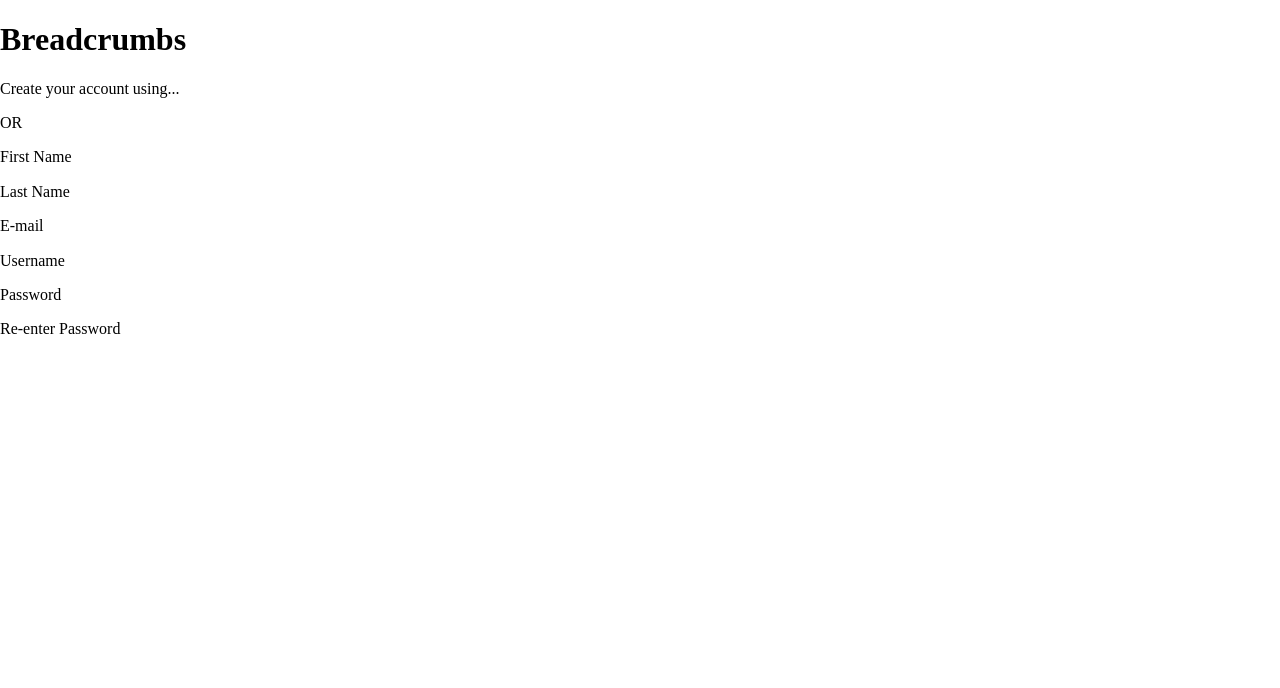
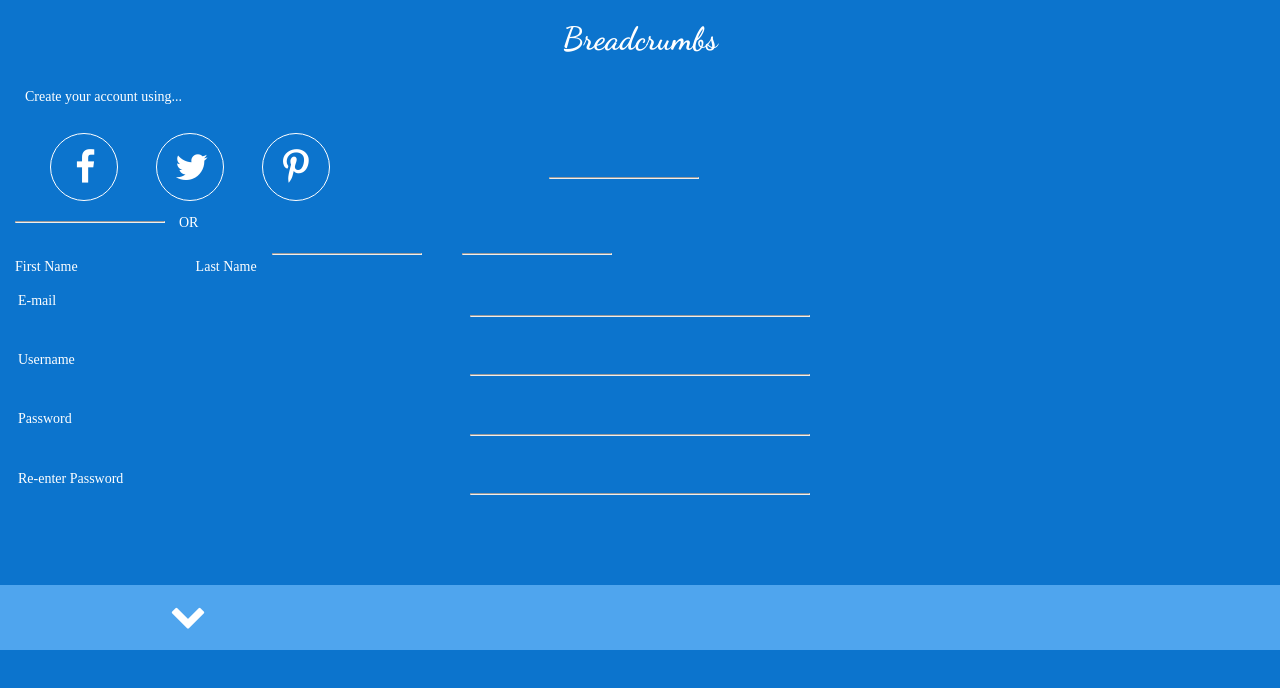
Before and after one commit to KSumiyoshi/Bloc-Breadcrumbs-Travel-App, a website: page html/account-setup.html in a window 1280 px wide. Drawn offline with nearby package versions, Linux system fonts and the light colour scheme; a web font is replaced by a local one.

Commit message:
Updated create-account-setup with html and css

```diff
--- a/html/account-setup.html
+++ b/html/account-setup.html
@@ -8,40 +8,51 @@
         <link href="https://fonts.googleapis.com/css?family=Muli:300,400" rel="stylesheet" type="text/css">
         <link rel="stylesheet" href="https://cdnjs.cloudflare.com/ajax/libs/normalize/5.0.0/normalize.css" type="text/css">
         <link rel="stylesheet" href="https://cdnjs.cloudflare.com/ajax/libs/font-awesome/4.6.3/css/font-awesome.min.css" type="text/css">
-        <link rel="stylesheet" href="../styles/create-account-setup.css" type="text/css">
+        <link rel="stylesheet" href="../styles/account-setup.css" type="text/css">
     </head>
     <body>
         <nav class="header">
-            <h1 class="breadcrumbs">Breadcrumbs</h1>
+            <h1>Breadcrumbs</h1>
             <!-- <img src="assets/breadcrumbs-logo.png"> -->
         </nav>
-        <section>
+        <section id="create-account-text">
             <p>Create your account using...</p>
-            <!-- Three circles with Facebook logo, Twitter logo, Pinterest logo within them-->
+                <div class="circle"></div>
+                    <i class="fa fa-facebook-f"></i>
+                <div class="circle second"></div>
+                    <i class="fa  fa-twitter"></i>
+                <div class="circle third"></div>
+                    <i class="fa fa-pinterest-p"></i>
         </section>
         <section>
-            <!-- Line divider -->
-            <p>OR</p>
-            <!-- Line divider -->
+            <hr class="line one">
+            <p id="or-line" class="line">OR</p>
+            <hr class="line two">
         </section>
         <section>
-            <p>First Name</p>
-            <p>Last Name</p>
+            <p class="names first">First Name</p>
+            <p class="names last">Last Name</p>
+            <hr class="line three">
+            <hr class="line four">
         </section>
         <section>
-            <p>E-mail</p>
+            <p class="info">E-mail</p>
+            <hr class="info-line">
         </section>
         <section>
-            <p>Username</p>
+            <p class="info">Username</p>
+            <hr class="info-line">
         </section>
         <section>
-            <p>Password</p>
+            <p class="info">Password</p>
+            <hr class="info-line">
         </section>
         <section>
-            <p>Re-enter Password</p>
+            <p class="info">Re-enter Password</p>
+            <hr class="info-line">
         </section>
         <footer>
-            <!-- Add downward facing chevron-->
+            <i class="fa fa-chevron-down"></i>
         </footer>
     </body>
 </html>
--- /dev/null
+++ b/styles/account-setup.css
@@ -0,0 +1,139 @@
+/******* Account Setup ********/
+
+
+body {
+    background-color: #0C74CD;
+    font-family: 'Muli';
+    color: #fff;
+    display: flex;
+    min-height: 100vh;
+    flex-direction: column;
+}
+
+h1 {
+    font-family: 'Dancing Script';
+    font-weight: 400;
+    color: #fff;
+}
+
+p {
+    font-weight: 300;
+    font-size: 14px;
+}
+
+/******* Navigation Section ********/
+
+.header {
+    height: 75px;
+    text-align: center;
+}
+
+/******* Body Section ********/
+
+#create-account-text {
+    margin-left: 25px;
+    font-size: 18px;
+}
+
+.circle {
+    height: 66px;
+    width: 66px;
+    border-radius: 50%;
+    border: 1px #fff solid;
+    margin-left: 25px;
+    margin-top: 14px;
+    float: left;
+    z-index: -1;
+}
+
+.second, .third{
+    margin-left: 38px;
+}
+
+.fa {
+    color: #fff;
+    font-size: 36px;
+}
+
+.fa-facebook-f {
+    margin-left: -255px;
+    margin-top: 30px;
+}
+
+.fa-twitter {
+    margin-left: 75px;
+}
+
+.fa-pinterest-p {
+    margin-left: 70px;
+}
+
+.line {
+    width: 148px;
+    size: 1px;
+    color: #fff;
+    float: left;
+}
+
+.one {
+    margin-left: 15px;
+    margin-top: 20px;
+}
+
+.two {
+    margin-left: 208px;
+    margin-top: -24px;
+}
+
+#or-line {
+    padding: 0 14px;
+}
+
+.three {
+    margin-right: 50px;
+    margin-left: 15px;
+}
+
+.four {
+    margin-left: -10px;
+}
+
+.names {
+    float: left;
+    margin-bottom: -2px;
+}
+
+.first {
+    padding: 0 15px;
+}
+
+.last {
+    margin-left: 103px;
+}
+
+.info {
+    margin-left: 18px;
+    margin-top: 20px;
+    margin-bottom: -2px;
+}
+
+.info-line {
+    width: 338px;
+    size: 1px;
+    margin-bottom: 15px;
+}
+
+
+
+/******* Footer Section ********/
+
+footer {
+    height: 65px;
+    background-color: #4FA5EE;
+    margin-top: 75px;
+}
+
+.fa-chevron-down {
+    margin-top: 12px;
+    margin-left: 170px;
+}
```
